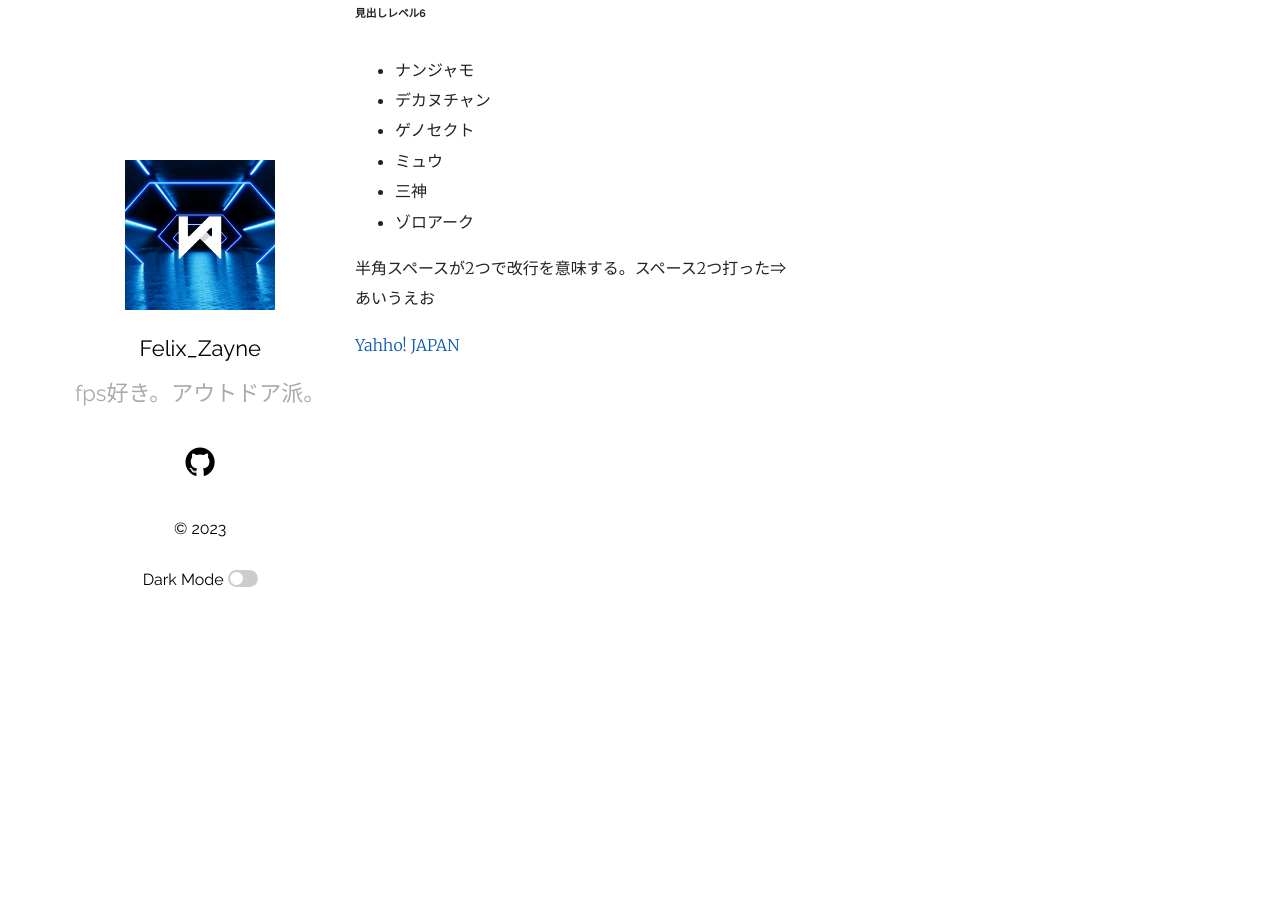
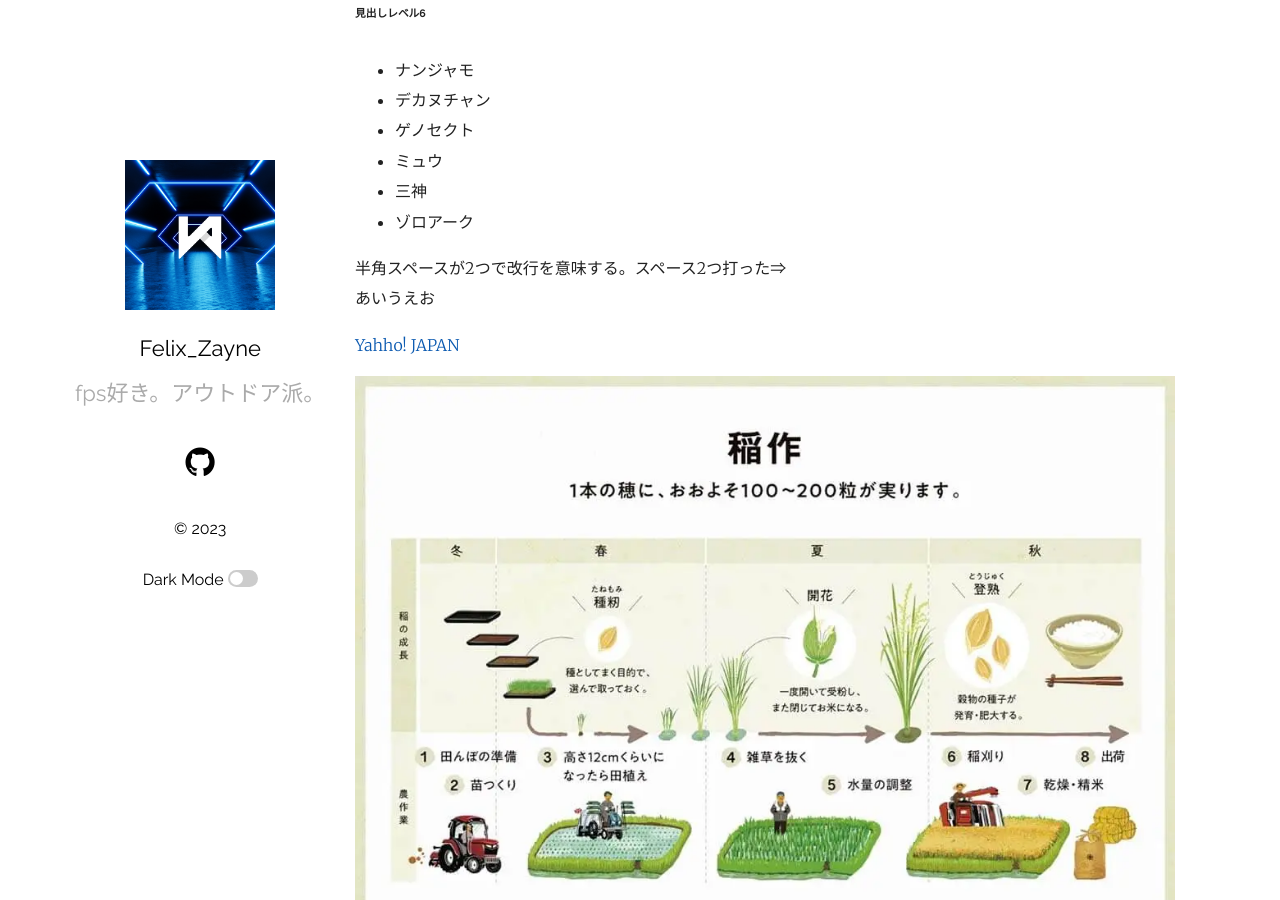
Before and after one commit to ayaponzu2525/ayaponzu2525.github.io, a Jekyll site: the page built from _posts/2023-04-28-article2 copy.md, in a window 1280 px wide and 900 px high, scrolled down 629 px. Built offline with Jekyll 4.4.1, drawn with Linux system fonts in a browser that asks for light colours.

Commit message:
画像追加

```diff
--- a/_posts/2023-04-28-article2 copy.md
+++ b/_posts/2023-04-28-article2 copy.md
@@ -32,3 +32,5 @@ categories:
 あいうえお
 
 [Yahho! JAPAN](https://www.yahoo.co.jp/)
+
+![稲作](/assets/images/nawmin-2-1.webp)
```
Also changed, not shown: assets/images/nawmin-2-1.webp (added).
